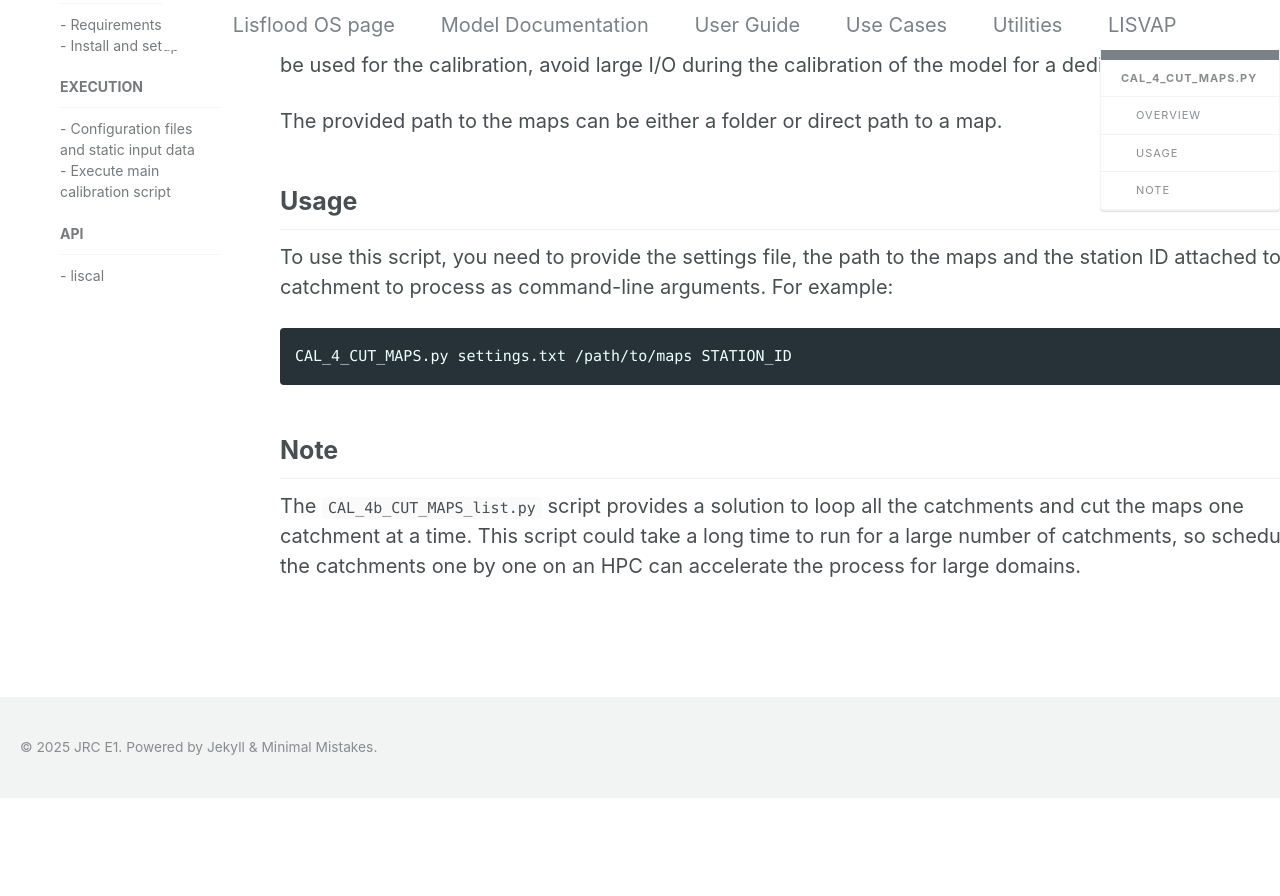
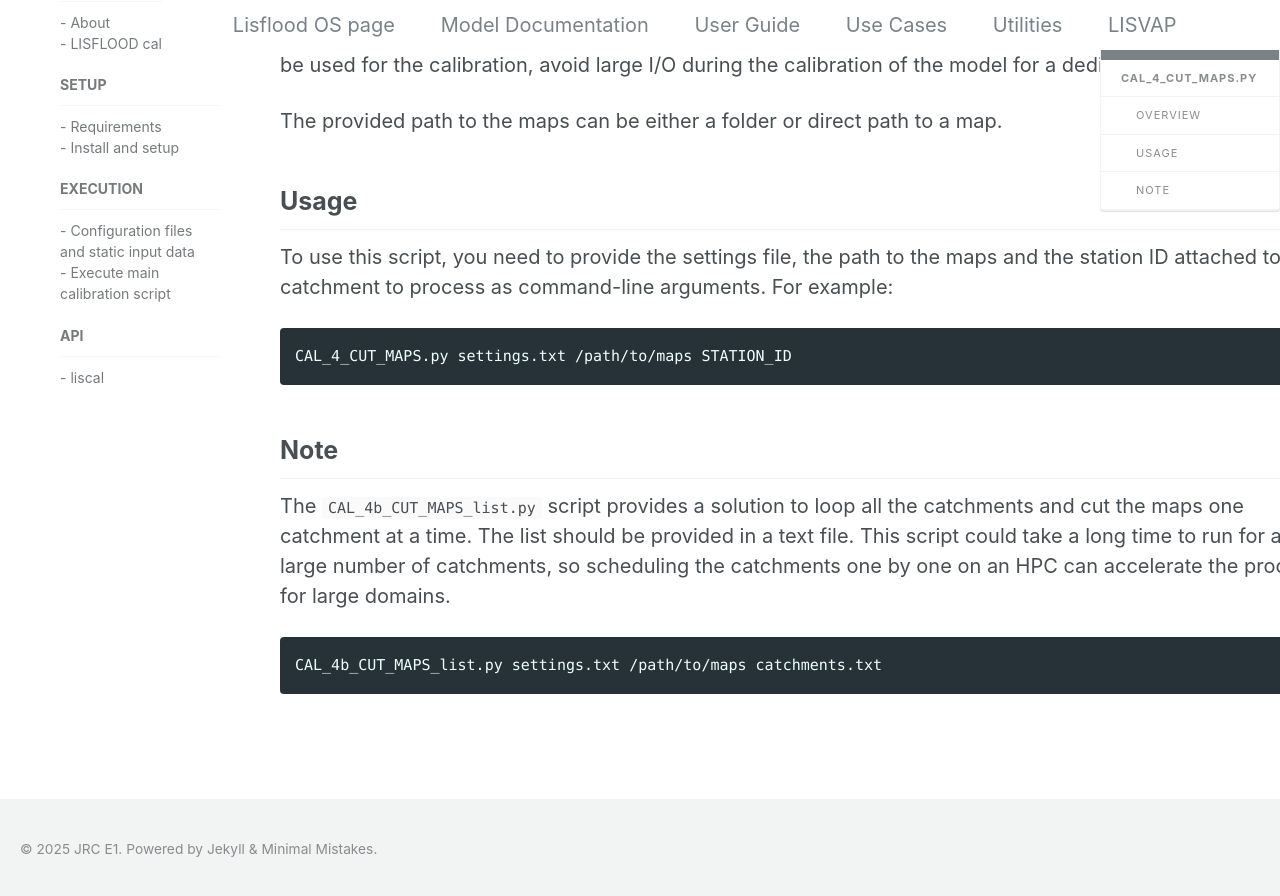
Before and after one commit to ec-jrc/lisflood-calibration, a Jekyll site: the page built from docs/3_execute/CAL_4_CUT_MAPS.md, in a window 1280 px wide and 900 px high, scrolled down 357 px. Shown: the top 896 px of the window. Built offline with Jekyll 4.4.1, drawn with Linux system fonts in a browser that asks for light colours; nearby versions of some CDN libraries; our own code applies the rules of GitHub Pages for plain Markdown files; before the commit the page ends 1155 px from its top, so only the background shows below that.

Commit message:
Small fix to Cal_4 cutmaps list and doc

````diff
--- a/bin/CAL_4b_CUT_MAPS_list.py
+++ b/bin/CAL_4b_CUT_MAPS_list.py
@@ -47,7 +47,7 @@
 
     full_path_to_prog = sys.argv[0]
     prog_name = parser.prog
-    new_prog_name = full_path_to_prog.replace(prog_name,"CAL_6_CUT_MAPS.py")
+    new_prog_name = full_path_to_prog.replace(prog_name,"CAL_4_CUT_MAPS.py")
 
     for index, row in stationdata_sorted.iterrows():
       catchment = index
--- a/docs/3_execute/CAL_4_CUT_MAPS.md
+++ b/docs/3_execute/CAL_4_CUT_MAPS.md
@@ -15,4 +15,8 @@
 ```
 
 ## Note
-The `CAL_4b_CUT_MAPS_list.py` script provides a solution to loop all the catchments and cut the maps one catchment at a time. This script could take a long time to run for a large number of catchments, so scheduling the catchments one by one on an HPC can accelerate the process for large domains.
+The `CAL_4b_CUT_MAPS_list.py` script provides a solution to loop all the catchments and cut the maps one catchment at a time. The list should be provided in a text file. This script could take a long time to run for a large number of catchments, so scheduling the catchments one by one on an HPC can accelerate the process for large domains.
+
+```bash
+CAL_4b_CUT_MAPS_list.py settings.txt /path/to/maps catchments.txt
+```
````
